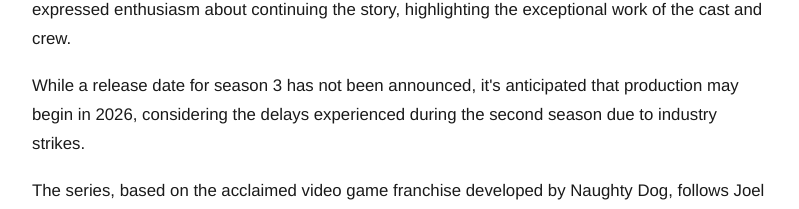
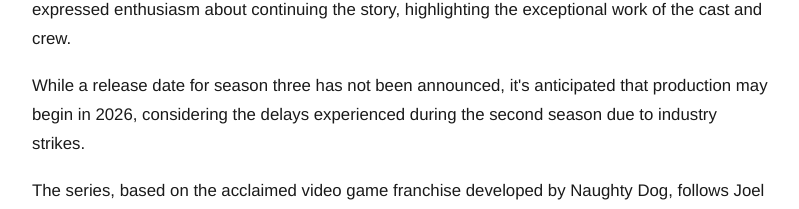
Before and after one commit to RomiPerMont/1newsa, a React (Vite) app: page /games in a window 1280 px wide. Shown: the part 929-1138 px from the top of the page, without its empty margins (240-1039 px from the left). Built offline with nearby package versions, Linux system fonts and the light colour scheme.

Commit message:
Revert "Update Games.jsx"

```diff
--- a/src/pages/Games.jsx
+++ b/src/pages/Games.jsx
@@ -20,7 +20,7 @@
           HBO has officially confirmed that <em>The Last of Us</em> will return for a third season. The renewal was announced on April 10, 2025, just before the premiere of season two. Showrunner Craig Mazin expressed enthusiasm about continuing the story, highlighting the exceptional work of the cast and crew.
         </p>
         <p>
-          While a release date for season 3 has not been announced, it's anticipated that production may begin in 2026, considering the delays experienced during the second season due to industry strikes.
+          While a release date for season three has not been announced, it's anticipated that production may begin in 2026, considering the delays experienced during the second season due to industry strikes.
         </p>
         <p>
           The series, based on the acclaimed video game franchise developed by Naughty Dog, follows Joel and Ellie as they navigate a post-apocalyptic United States ravaged by a fungal infection. The show's narrative has closely followed the games, with season two adapting <em>The Last of Us Part II</em>.
```
